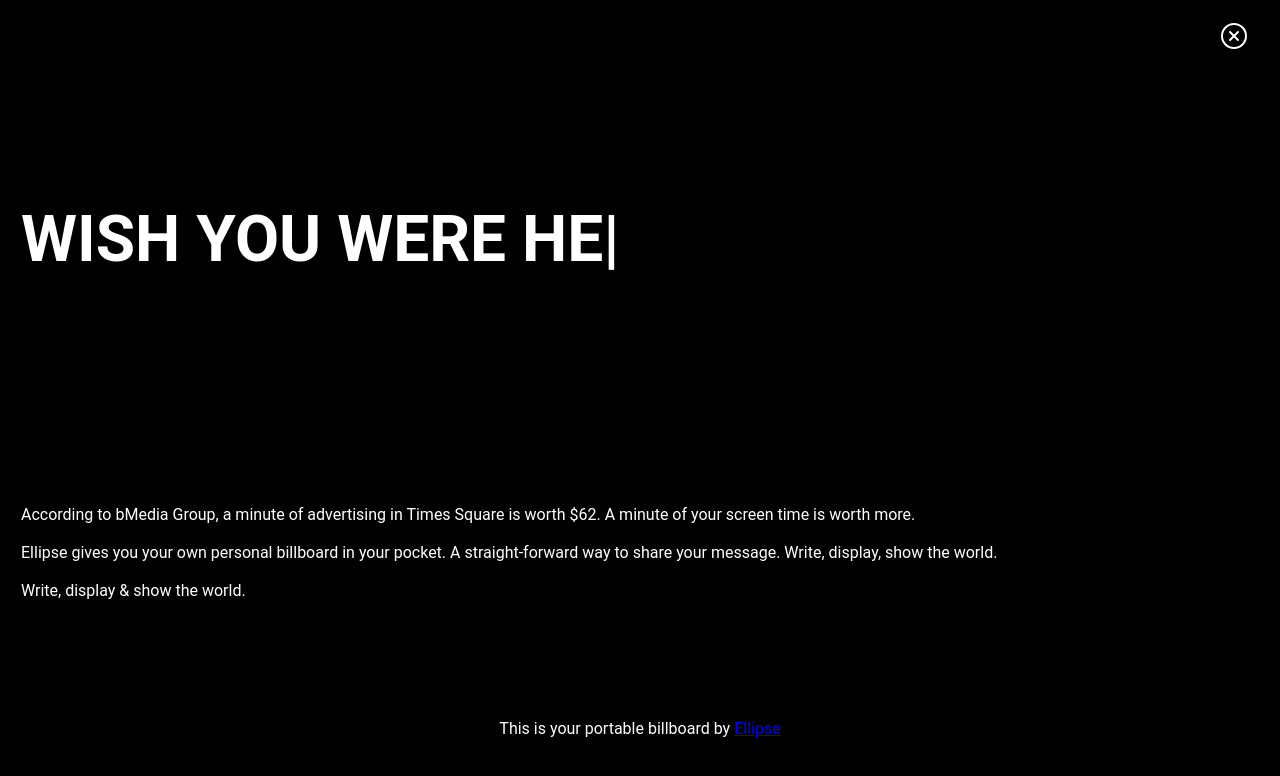
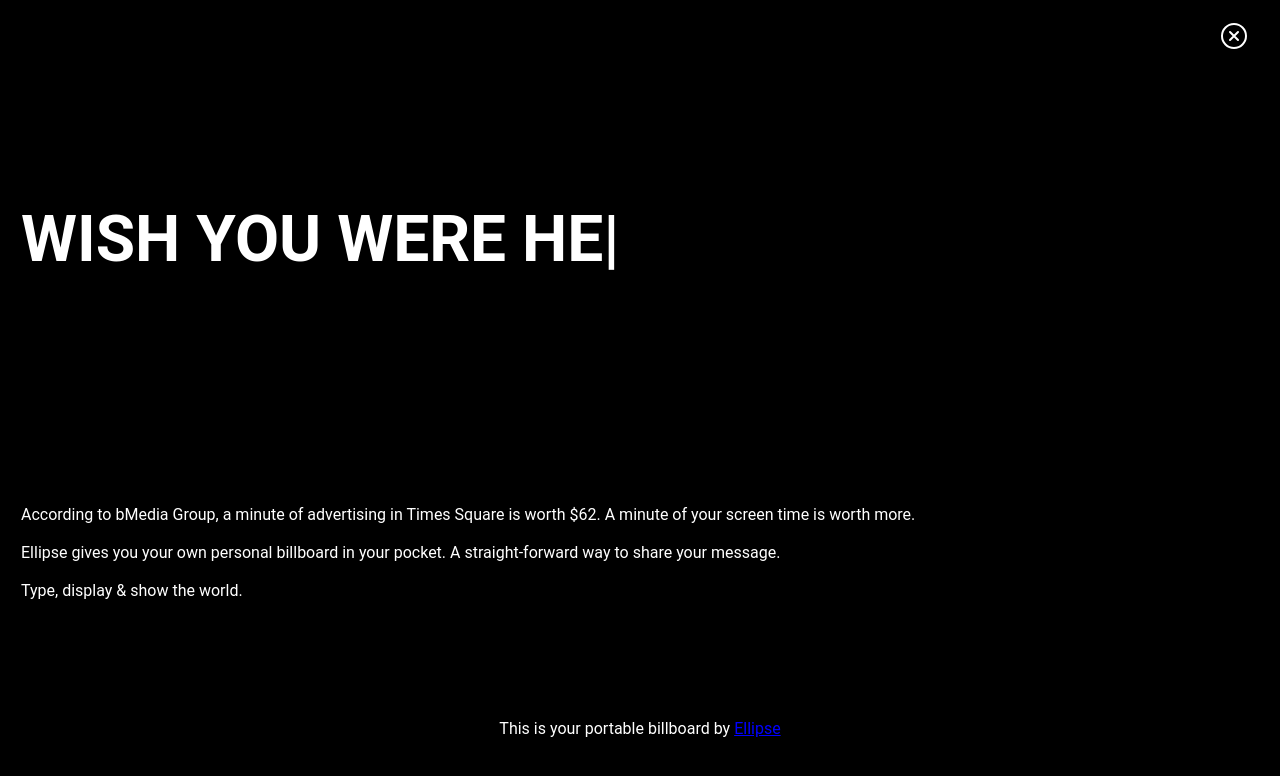
Before and after one commit to cosminHncu/billboard, a React (Vite) app: page /about in a window 1280 px wide. Shown: the top 776 px of the page. Built offline with nearby package versions, Linux system fonts and the light colour scheme.

Commit message:
fix about text

```diff
--- a/src/pages/About.tsx
+++ b/src/pages/About.tsx
@@ -78,13 +78,12 @@ const About: React.FC = () => {
             <div>
               <IonText>
                 Ellipse gives you your own personal billboard in your pocket. A
-                straight-forward way to share your message. Write, display, show
-                the world.
+                straight-forward way to share your message.
               </IonText>
             </div>
             <br />
             <div>
-              <IonText>Write, display & show the world.</IonText>
+              <IonText>Type, display & show the world.</IonText>
             </div>
           </IonCol>
         </IonRow>
--- a/src/theme/global.css
+++ b/src/theme/global.css
@@ -3,6 +3,10 @@ ion-grid {
 }
 ion-list {
   padding: 0px !important;
+}
+ion-content {
+  --bacground: #000;
+  background-color: #000;
 }
 .flex-row {
   flex-direction: row;
```
